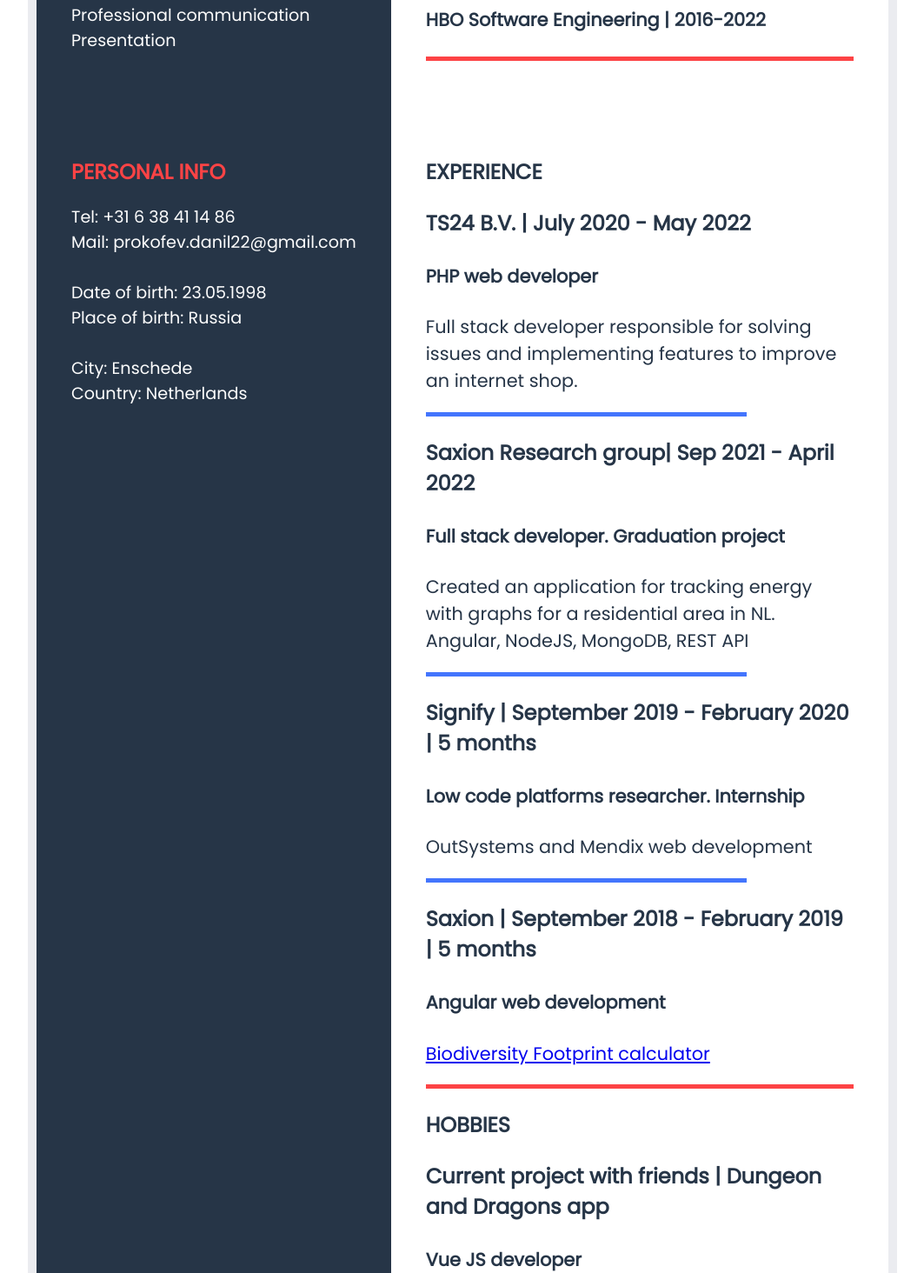
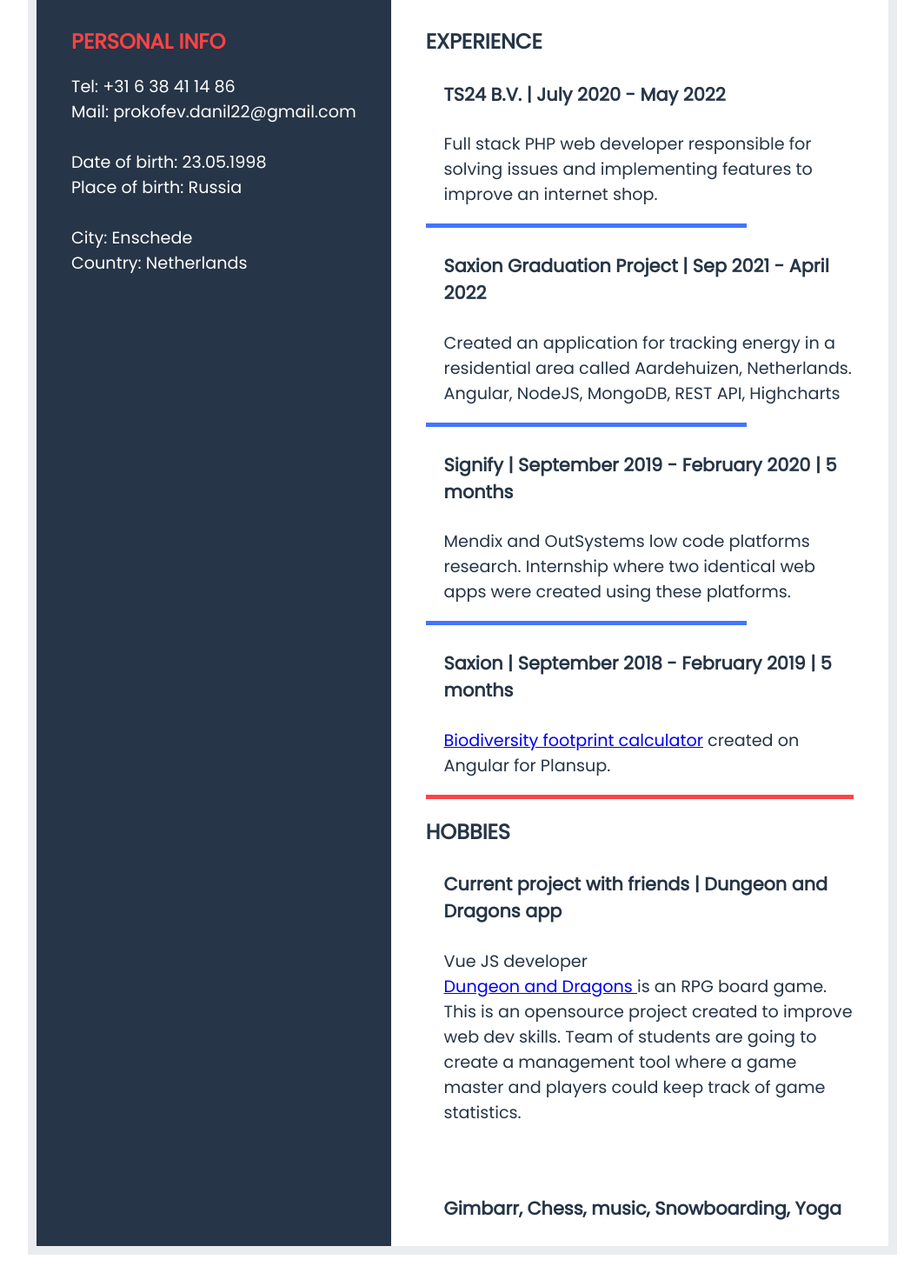
Before and after one commit to Prokofif/cv-daniil-prokofyev, a Vue app: page / in a window 1280 px wide. Shown: the part 809-2273 px from the top of the page at 87% size, without its empty margins (108-1171 px from the left). Built offline with nearby package versions, Linux system fonts and the light colour scheme.

Commit message:
UPDATE headers

```diff
--- a/src/components/HelloWorld.vue
+++ b/src/components/HelloWorld.vue
@@ -68,66 +68,58 @@
       <div class="red-line"></div>
 
       <h2>EDUCATION</h2>
-      <h4 style="font-size: 1.3rem">
-        Saxion University of Applied Science <br />Bachelor degree
+      <h4 class="sub-h4">
+        Saxion University of Applied Science <br />
+        HBO Software Engineering | 2016-2022 <br />
+        Bachelor degree
       </h4>
-      <h4 style="font-size: 1.3rem">HBO Software Engineering | 2016-2022</h4>
-      <p class="main-content-text"></p>
       <div class="red-line"></div>
     </div>
     <div class="experience">
       <h2>EXPERIENCE</h2>
-      <h3 style="font-size: 1.5rem">TS24 B.V. | July 2020 - May 2022</h3>
-      <h4 style="font-size: 1.3rem">PHP web developer</h4>
+      <h4 class="sub-h4">TS24 B.V. | July 2020 - May 2022</h4>
       <p class="main-content-text">
-        Full stack developer responsible for solving issues and implementing
-        features to improve an internet shop.
+        Full stack PHP web developer responsible for solving issues and
+        implementing features to improve an internet shop.
       </p>
       <div class="blue-line"></div>
 
-      <h3 style="font-size: 1.5rem">
-        Saxion Research group| Sep 2021 - April 2022
-      </h3>
-      <h4 style="font-size: 1.3rem">
-        Full stack developer. Graduation project
-      </h4>
+      <h4 class="sub-h4">Saxion Graduation Project | Sep 2021 - April 2022</h4>
       <p class="main-content-text">
-        Created an application for tracking energy with graphs for a residential
-        area in NL. <br />
-        Angular, NodeJS, MongoDB, REST API
+        Created an application for tracking energy in a residential area called
+        Aardehuizen, Netherlands. <br />
+        Angular, NodeJS, MongoDB, REST API, Highcharts
       </p>
       <div class="blue-line"></div>
 
-      <h3 style="font-size: 1.5rem">
-        Signify | September 2019 - February 2020 | 5 months
-      </h3>
-      <h4 style="font-size: 1.3rem">
-        Low code platforms researcher. Internship
+      <h4 class="sub-h4">
+        Signify | September 2019 - February 2020 | 5 months <br />
       </h4>
-      <p class="main-content-text">OutSystems and Mendix web development</p>
+      <p class="main-content-text">
+        Mendix and OutSystems low code platforms research. Internship where two
+        identical web apps were created using these platforms.
+      </p>
       <div class="blue-line"></div>
 
-      <h3 style="font-size: 1.5rem">
-        Saxion | September 2018 - February 2019 | 5 months
-      </h3>
-      <h4 style="font-size: 1.3rem">Angular web development</h4>
-
-      <a
+      <h4 class="sub-h4">
+        Saxion | September 2018 - February 2019 | 5 months </h4>
+      <p class="main-content-text">
+        <a
         href="http://biodiversity-footprint.herokuapp.com/#/calculator"
         target="_blank"
-      >
-        <p class="main-content-text">Biodiversity Footprint calculator</p>
-      </a>
+      >Biodiversity footprint calculator</a> created on Angular for Plansup.
+      </p>
+
       <div class="red-line"></div>
 
-      <h3 style="font-size: 1.5rem">HOBBIES</h3>
+      <h2>HOBBIES</h2>
 
-      <h3 style="font-size: 1.5rem">
+       <h4 class="sub-h4">
         Current project with friends | Dungeon and Dragons app
-      </h3>
-      <h4 style="font-size: 1.3rem">Vue JS developer</h4>
+      </h4>
 
       <p class="main-content-text">
+        Vue JS developer <br>
         <a href="https://dnd-kz-ua-ru.netlify.app/" target="_blank">
           Dungeon and Dragons
         </a>
@@ -136,9 +128,7 @@
         where a game master and players could keep track of game statistics.
       </p>
       <br />
-      <h4 style="font-size: 1.3rem">
-        Gimbarr, Chess, music, Snowboarding, Yoga
-      </h4>
+      <h4 class="sub-h4">Gimbarr, Chess, music, Snowboarding, Yoga</h4>
     </div>
   </div>
 </template>
@@ -181,9 +171,14 @@ export default {
 
 <!-- Add "scoped" attribute to limit CSS to this component only -->
 <style scoped>
-#parent{
+/* #parent{
    overflow:hidden;
+} */
+
+.grid-container > div {
+  padding: 0px 40px;
 }
+
 .header {
   grid-area: header;
   background-color: #ff2527;
@@ -223,7 +218,8 @@ export default {
 }
 
 .main-content-text {
-  font-size: 1.3rem;
+  font-size: 1.2rem;
+  padding-left: 1.3rem;
 }
 
 .red-line {
@@ -250,6 +246,8 @@ export default {
 }
 .experience {
   grid-area: experience;
+  padding-top: 0px;
+  margin-top: 0px;
 }
 
 .grid-container {
@@ -277,12 +275,11 @@ export default {
   div {
     width: 100%;
   }
-  .header, .skills, .personal-info{
+  .header,
+  .skills,
+  .personal-info {
     text-align: center;
-
   }
-
-
 }
 /* .grid-container {
   display: grid;
@@ -294,8 +291,14 @@ export default {
   padding: 10px;
 } */
 
-.grid-container > div {
-  padding: 30px 40px;
+.sub-h3 {
+  font-size: 1.5rem;
+  padding-left: 1.3rem;
+}
+
+.sub-h4 {
+  font-size: 1.3rem;
+  padding-left: 1.3rem;
 }
 
 img {
```
